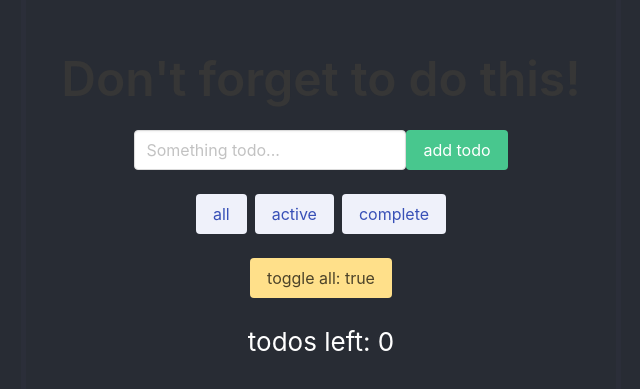
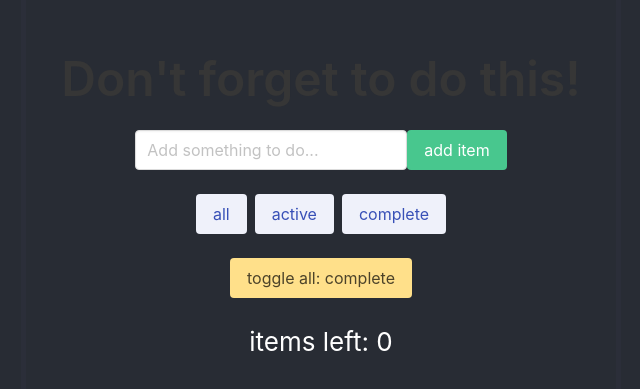
Before and after one commit to stasdudzik/todo-with-bulma, a React (Create React App) app: page / in a window 1280 px wide. Shown: the part 199-588 px from the top of the page, without its empty margins (319-959 px from the left). Built offline with nearby package versions, Linux system fonts and the light colour scheme.

Commit message:
updating text in buttons and form

```diff
--- a/src/components/TodoForm.js
+++ b/src/components/TodoForm.js
@@ -32,10 +32,10 @@ class TodoForm extends React.Component {
           name="text"
           value={this.state.text}
           onChange={this.handleChange}
-          placeholder="Something todo..."
+          placeholder="Add something to do..."
         />
         <button class="button is-success" onClick={this.handleChangeSubmit}>
-          add todo
+          add item
         </button>
       </form>
     );
--- a/src/components/TodoList.js
+++ b/src/components/TodoList.js
@@ -126,18 +126,18 @@ class TodoList extends React.Component {
                 class="button is-danger"
                 onClick={this.removeAllTodoThatAreComplete}
               >
-                remove all complete todos
+                remove all complete items
               </button>
             </div>
           ) : null}
           <div>
             <button class="button is-warning" onClick={() => this.toggleAll()}>
-              toggle all: {`${this.state.toggleAllComplete}`}
+              toggle all: {this.state.toggleAllComplete ? "complete" : "active"}
             </button>
           </div>
         </div>
         <div>
-          todos left: {this.state.todos.filter((todo) => !todo.complete).length}
+          items left: {this.state.todos.filter((todo) => !todo.complete).length}
         </div>
       </div>
     );
```
Also changed, not shown: 1 other file (tests, documents, lock files or other folders).
